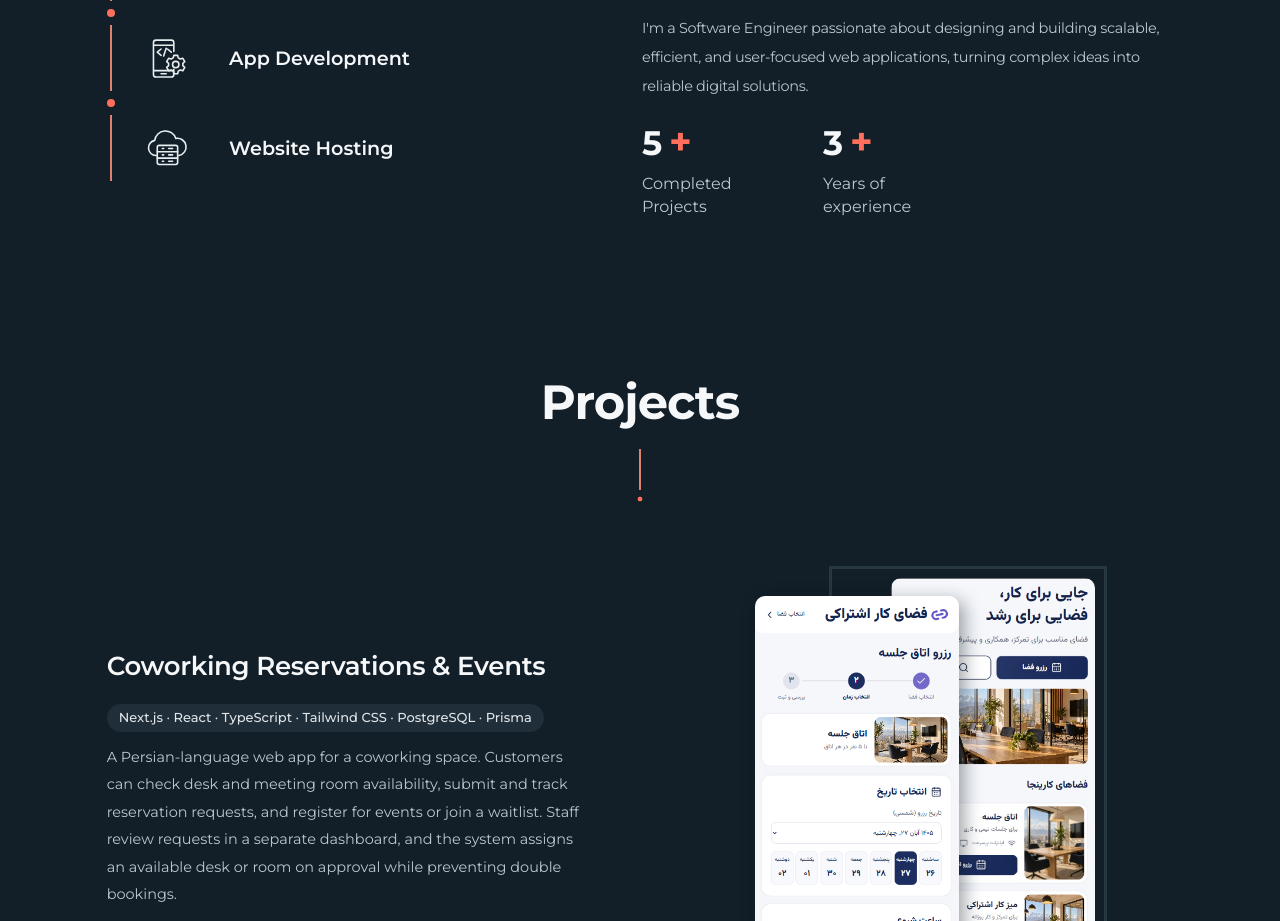
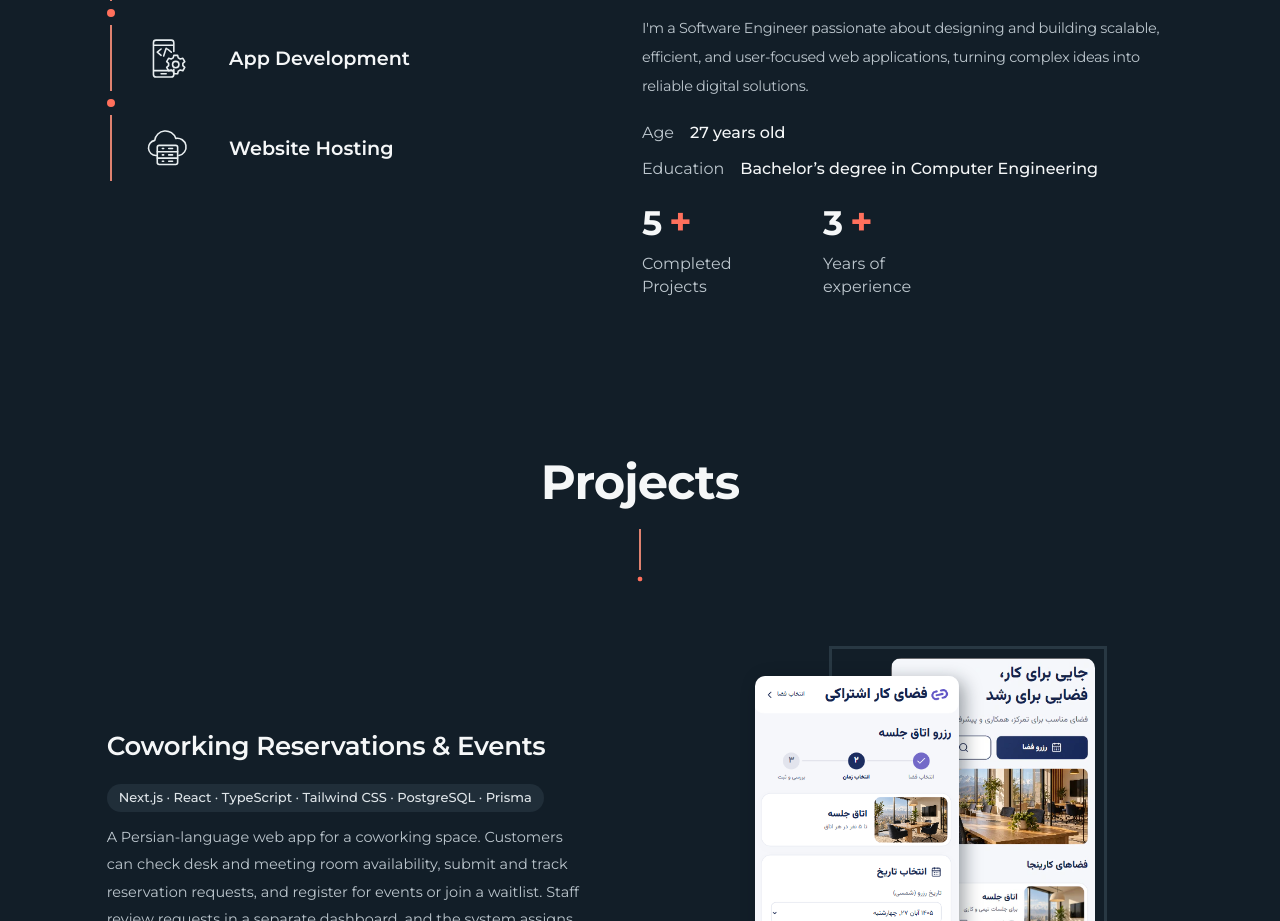
Before and after one commit to amir-rafigh/amir-rafigh-website, a Next.js app: page / in a window 1280 px wide. Shown: the part 800-1721 px from the top of the page. Built offline with nearby package versions, Linux system fonts and the light colour scheme.

Commit message:
Add personal details section to PortfolioPage with age and degree information. Update localization files to include new fields for age and education. Enhance global styles for personal details layout.

```diff
--- a/src/app/globals.css
+++ b/src/app/globals.css
@@ -355,6 +355,28 @@ section[id] {
   width: clamp(38px, 4.85vw, 56px);
   flex: none;
   color: #e8eef0;
+}
+
+.personal-details {
+  display: grid;
+  gap: 12px;
+  margin-block-start: 20px;
+}
+
+.personal-details > div {
+  display: flex;
+  flex-wrap: wrap;
+  align-items: baseline;
+  gap: 4px 16px;
+}
+
+.personal-details dt {
+  color: var(--muted);
+}
+
+.personal-details dd {
+  margin: 0;
+  font-weight: 500;
 }
 
 .statistics {
--- a/src/components/portfolio-page.tsx
+++ b/src/components/portfolio-page.tsx
@@ -164,6 +164,16 @@ export function PortfolioPage({ locale }: { locale: Locale }) {
           <div className="about-copy">
             <h2 id="about-title">{copy.aboutMe}</h2>
             <p className="body-copy">{profile.bio}</p>
+            <dl className="personal-details">
+              <div>
+                <dt>{copy.age}</dt>
+                <dd>{profile.age.toLocaleString(locale)} {copy.yearsOld}</dd>
+              </div>
+              <div>
+                <dt>{copy.degree}</dt>
+                <dd>{profile.degree}</dd>
+              </div>
+            </dl>
             <dl className="statistics">
               {statistics.map(({ value, suffix, label }) => (
                 <div className="statistic" key={label}>
--- a/src/data/portfolio-locales.ts
+++ b/src/data/portfolio-locales.ts
@@ -9,6 +9,7 @@ export const portfolioCopy = {
     greeting: "Hello", intro: "I’m", projectPrompt: "Got a project?", resume: "My resume",
     sampleResume: "Sample resume", technologyStack: "Technology stack", services: "Services",
     aboutMe: "About me", viewProject: "View project",
+    age: "Age", yearsOld: "years old", degree: "Education",
     projectFor: "View project:",
     githubNotice: "The GitHub profile will be linked when the demo content is updated.",
     linkedinNotice: "The LinkedIn profile will be linked when the demo content is updated.",
@@ -36,6 +37,7 @@ export const portfolioCopy = {
     greeting: "سلام", intro: "من", projectPrompt: "پروژه‌ای دارید؟", resume: "رزومه من",
     sampleResume: "پیش‌نمایش رزومه", technologyStack: "فناوری‌های مورد استفاده", services: "خدمات",
     aboutMe: "درباره من", viewProject: "مشاهده پروژه",
+    age: "سن", yearsOld: "سال", degree: "مدرک تحصیلی",
     projectFor: "مشاهدهٔ پروژهٔ",
     githubNotice: "پس از به‌روزرسانی محتوای نمونه، پیوند پروفایل گیت‌هاب اضافه می‌شود.",
     linkedinNotice: "پس از به‌روزرسانی محتوای نمونه، پیوند پروفایل لینکدین اضافه می‌شود.",
@@ -66,6 +68,7 @@ export const persianProfile = {
   name: "امیر رفیق",
   firstName: "امیر",
   role: "مهندس نرم‌افزار",
+  degree: "کارشناسی مهندسی کامپیوتر",
   bio: "من مهندس نرم‌افزار هستم و به طراحی و ساخت برنامه‌های تحت وب مقیاس‌پذیر، کارآمد و کاربرمحور علاقه دارم. با استفاده از اصول مهندسی و تفکر سیستمی ایده‌های پیچیده را به راهکارهای دیجیتال و قابل اعتماد تبدیل می‌کنم.",
   portrait: { ...profile.portrait, alt: "امیر رفیق با عینک آفتابی در کنار دریا" },
 };
@@ -87,7 +90,7 @@ const projectTranslations: Record<string, ProjectTranslation> = {
     overlayAlt: "صفحهٔ رزرو اتاق جلسه با گزینه‌های انتخاب تاریخ و ساعت شروع",
     demoLabels: ["آدرس وب", " آدرس ادمین پنل"],
   },
-  battleship: {
+  roboolift: {
     title: "روبولیفت (ROBOOLIFT)",
     description: "روبولیفت یک پلتفرم تحت وب است که به تیم‌های پروژه در طراحی آسانسور و درخواست خدمات مهندسی کمک می‌کند. پیش‌نمایش‌های بصری و محاسبات اولیهٔ آن نشان می‌دهند چه آسانسوری در فضای چاه موجود قابل اجراست و به برآورد ابعاد کابین، ظرفیت و فواصل ایمنی مورد نیاز کمک می‌کنند. تیم‌ها می‌توانند برای نصب جدید یا پروژهٔ نیمه‌ساخته، طراحی تفصیلی تهیه کنند، کابین سفارش دهند یا نقشه‌های موجود را برای بررسی مهندسی ارسال کنند.",
     alt: "رابط طراحی سریع روبولیفت با نمای ایزومتریک چاه آسانسور در کنار ورودی‌های پروژه",
--- a/src/data/portfolio.ts
+++ b/src/data/portfolio.ts
@@ -22,6 +22,8 @@ export const profile = {
   name: "Amir Rafigh",
   firstName: "Amir",
   role: "Software Engineer",
+  age: 27,
+  degree: "Bachelor’s degree in Computer Engineering",
   bio: "I'm a Software Engineer passionate about designing and building scalable, efficient, and user-focused web applications, turning complex ideas into reliable digital solutions.",
   portrait: {
     src: "/photo_2026-11-11_00-16-20.jpg",
```
